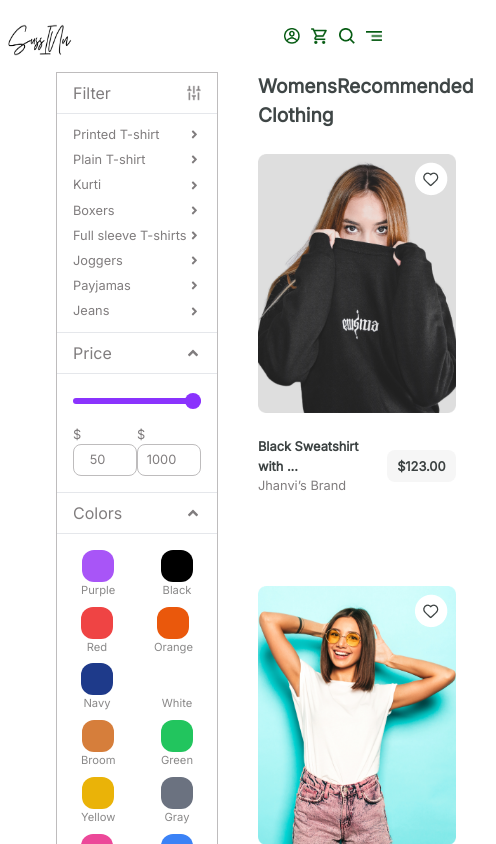
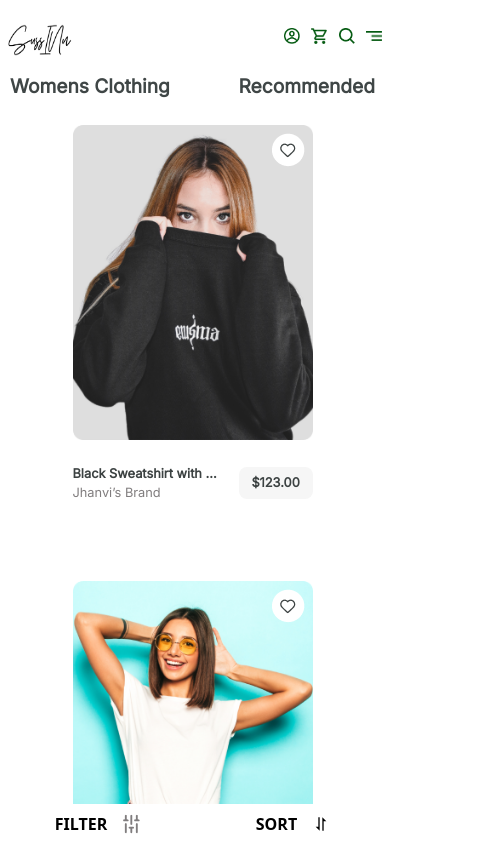
Before and after one commit to m-yunus/suss_ecommerce, a React (Create React App) app: page /product-list-page in a window 390 px wide. Shown: the top 844 px of the page, 496 px wide, since content can reach past the window. Built offline with nearby package versions, Linux system fonts and the light colour scheme.

Commit message:
filter section completed in mobile view

```diff
--- /dev/null
+++ b/src/Pages/Product_List_Page/Product-List-Page.css
@@ -0,0 +1,39 @@
+
+ .pll-bottom-button{
+
+  display: none;
+}
+.Product_List_Left {
+  display: block; /* Show by default */
+}
+.sort-dropdown{
+
+}
+
+
+.sort-dropdown p{
+font-size: 12px;
+line-height: 26px;
+text-align: left;
+cursor: pointer;
+color: #807D7E;
+
+}
+@media(max-width:768px){
+
+
+}
+@media(max-width:426px){
+
+  .pll-bottom-button{
+  display: block;
+  margin: 0!important;
+  display: flex;
+  height: 40px;
+  justify-content: center;
+  font-weight: 600;
+
+}
+
+
+}
--- a/src/Pages/Product_List_Page/Product_List_Left/Product_List_Page.css
+++ b/src/Pages/Product_List_Page/Product_List_Left/Product_List_Left.css
@@ -3,7 +3,7 @@
     font-family: "Inter", sans-serif;
 }
 .left-section-product-list{
-    width: 16rem;
+    width: 18rem;
     border: 1px solid #BEBCBD;
     color: #807D7E;
 
@@ -20,7 +20,8 @@
 }
 .plp-dropdown-content{
   border: 1px solid #BEBCBD;
- width:40%;
+  text-align: center;
+ width:80%;
  margin-left: 17px!important;
  line-height: 20px;
  font-size: 0.8rem!important;
@@ -73,3 +74,51 @@ height: 2rem;
 border-radius: 0.5rem;
 border: 1px solid #BEBCBD;
 }
+/* .pll-bottom-button{
+
+  display: none;
+} */
+
+
+
+
+@media(max-width:768px){
+.prdct-lst-right{
+  padding: 0 10px;
+ ;
+}
+.left-section-product-list{
+  margin-left: 5px;
+}
+
+
+
+}
+/* @media(max-width:425px){
+
+  .pll-bottom-button{
+  display: block;
+  margin: 0!important;
+  display: flex;
+  height: 40px;
+  justify-content: center;
+  font-weight: 600;
+
+}
+} */
+
+
+/* @media(max-width:425px){
+  .left-section-product-list{
+    display: none;
+  }
+} */
+
+@media(max-width:426px){
+.plp-dropdown-content{
+width: 30%!important;
+}}
+@media(max-width:370px){
+.left-section-product-list{
+  width: 15rem;
+}}
--- a/src/Pages/Product_List_Page/Product_List_Left/Product_List_Left.jsx
+++ b/src/Pages/Product_List_Page/Product_List_Left/Product_List_Left.jsx
@@ -1,8 +1,9 @@
 import React, { useState } from "react";
 
-import "./Product_List_Page.css"
+import "./Product_List_Left.css"
 import filter from "../../../assets/images/Product-List-Page/filter.png"
 import { FaAngleRight, FaAngleDown, FaAngleUp} from "react-icons/fa";
+import {BiSort} from "react-icons/bi"
 
 const Product_List_Left = () => {
   const [openDropdown, setOpenDropdown] = useState(null);
@@ -13,6 +14,16 @@ const Product_List_Left = () => {
      const [dressStyleopen, setDressstyleopen] = useState(true);
    const [minValue, setMinValue] = useState(50);
    const [maxValue, setMaxValue] = useState(1000);
+
+
+
+
+
+
+
+
+
+
      const toggleDropdown = (dropdownName) => {
        if (openDropdown === dropdownName) {
 
@@ -52,7 +63,7 @@ const Product_List_Left = () => {
       }
   return (
     <>
-      <div className="left-section-product-list px-4 product-list-page ">
+      <div className="left-section-product-list px-4 product-list-page ms-14">
         <div className="  relative ">
           <h5 className="flex justify-between my-2 items-center">
             Filter <img className=" h-4" src={filter} alt="" />
@@ -424,6 +435,13 @@ const Product_List_Left = () => {
           )}
         </div>
       </div>
+
+      {/* <div className="pll-bottom-button flex  fixed bottom-0 w-full  justify-center bg-red z-10">
+        <button className="w-1/2 bg-white flex gap-4 justify-center  items-center">SORT  <BiSort className="text-gray-700" /></button>
+        <button className="flex w-1/2 bg-white justify-center gap-4 items-center mr-10">
+          FILTER <img src={filter} alt="" />
+        </button>
+      </div> */}
     </>
   );
 };
--- a/src/Pages/Product_List_Page/Product_List_Page.jsx
+++ b/src/Pages/Product_List_Page/Product_List_Page.jsx
@@ -1,18 +1,73 @@
-import React from 'react'
-import Navbar from '../../layout/Navbar';
-import Product_List_Left from './Product_List_Left/Product_List_Left';
-import Product_List_Right from './Product_List_Right/Product_List_Right';
+import React, { useEffect, useState } from "react";
+import Navbar from "../../layout/Navbar";
+import Product_List_Left from "./Product_List_Left/Product_List_Left";
+import Product_List_Right from "./Product_List_Right/Product_List_Right";
+import "./Product-List-Page.css";
+
+import filter from "../../assets/images/Product-List-Page/filter.png";
+
+import { BiDollarCircle, BiSort } from "react-icons/bi";
+import { BsFire, BsStar } from "react-icons/bs";
+import {CiDiscount1} from "react-icons/ci"
+import {AiOutlineDollarCircle} from "react-icons/ai"
+import {GiStarsStack} from "react-icons/gi"
 
 const Product_List_Page = () => {
+   const [showProductListLeft, setShowProductListLeft] = useState(
+     window.innerWidth > 426
+   );
+   const [showRightSection, setShowRightSection] = useState(true);
+   const [isDropdownopen,setIsdropdownopen]=useState(false)
+
+    const toggleDropdown = () => {
+      setIsdropdownopen(!isDropdownopen);
+
+    };
+
+   useEffect(() => {
+     const handleResize = () => {
+       setShowProductListLeft(window.innerWidth > 426);
+     };
+
+     window.addEventListener("resize", handleResize);
+
+     return () => {
+       window.removeEventListener("resize", handleResize);
+     };
+   }, []);
+
+   const toggleLeftSection = () => {
+     setShowProductListLeft(!showProductListLeft);
+     setShowRightSection(showProductListLeft);
+
+   };
+
   return (
     <>
-    <Navbar/>
-      <div className='flex mx-14'>
-        <Product_List_Left/>
-        <Product_List_Right/>
+      <Navbar />
+      <div className=" flex  ">
+        {showProductListLeft && <Product_List_Left />}
+        {showRightSection && <Product_List_Right />}
+      </div>
+
+      <div className="pll-bottom-button flex fixed bottom-0 w-full justify-center bg-red z-10">
+        <button
+          className="w-1/2 bg-white flex gap-4 justify-center items-center"
+          onClick={toggleLeftSection}
+        >
+          {showProductListLeft ? "HIDE FILTER" : "FILTER"}{" "}
+          <img src={filter} alt="" />
+        </button>
+        <button
+          className="flex w-1/2 bg-white justify-center gap-4 items-center "
+          onClick={toggleDropdown}
+        >
+          SORT <BiSort />
+        </button>
+
       </div>
     </>
   );
-}
+};
 
-export default Product_List_Page
+export default Product_List_Page;
--- a/src/Pages/Product_List_Page/Product_List_Right/Product_List_Right.css
+++ b/src/Pages/Product_List_Page/Product_List_Right/Product_List_Right.css
@@ -44,3 +44,8 @@ font-weight: 700;
 
 
 }
+@media(max-width:768px){
+    .prdct-lst-right{
+        margin-right: 5px;
+    }
+}
--- a/src/Pages/Product_List_Page/Product_List_Right/Product_List_Right.jsx
+++ b/src/Pages/Product_List_Page/Product_List_Right/Product_List_Right.jsx
@@ -7,14 +7,18 @@ import { ProductData } from '../ProductData';
 const Product_List_Right = () => {
   return (
     <>
-      <div className="prdct-lst-right w-full px-10">
+      <div className="prdct-lst-right w-full px-10 mx-auto mr-14">
         <div className="flex justify-between">
           <h1>Womens Clothing</h1>
           <h1>Recommended</h1>
         </div>
-        <div className='flex justify-between flex-wrap'>
+        <div className="flex justify-between flex-wrap gap-6">
           {ProductData.map((data) => (
-            <div className="plr-set my-6 relative cursor-pointer">
+            <div
+              className="plr-set my-6 relative cursor-pointer mx-auto "
+              key={data.id}
+            >
+              {" "}
               <img src={data.image} alt="" />
               <img className="absolute top-2 right-2" src={heart} alt="" />
               <div className="flex w-100 mt-6 items-center">
```
